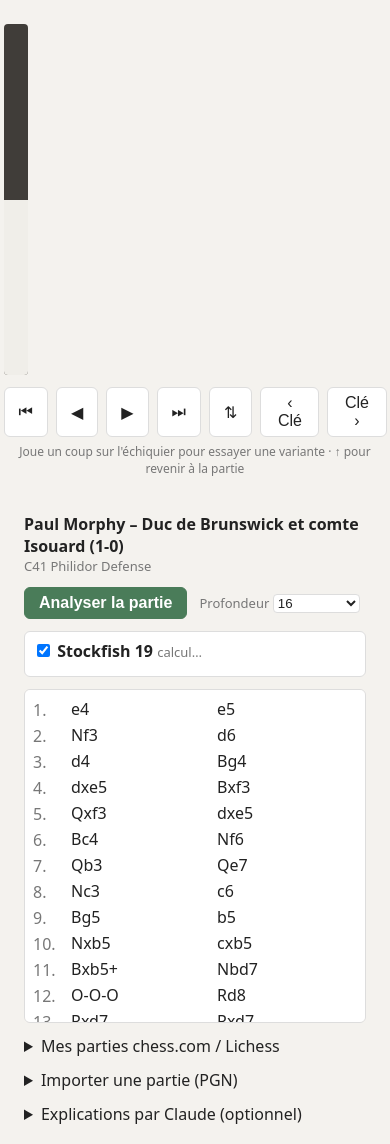
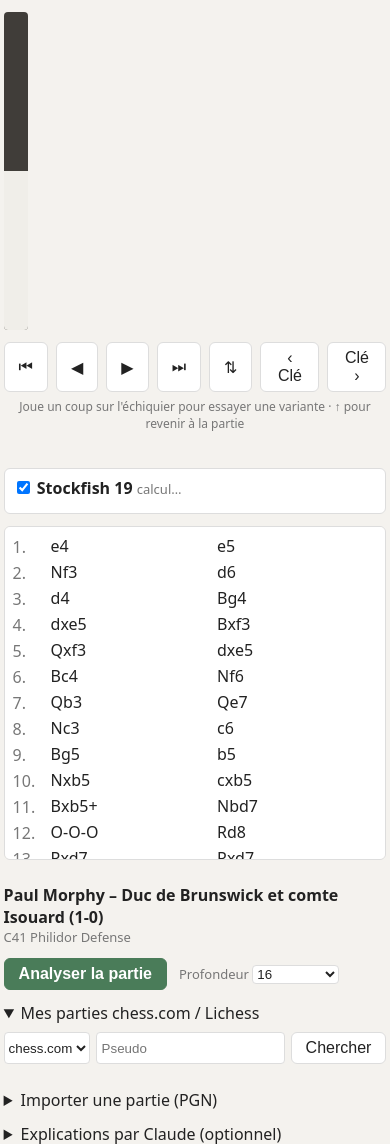
Before and after one commit to CakeChose/analyseur-d-checs, a website built with Vite: page index.html in a window 390 px wide. Built offline with nearby package versions, Linux system fonts and the light colour scheme; files whose address does not match are found by name; what @lichess-org/chessground would draw is missing.

Commit message:
Interface : trois colonnes, échiquier plus grand, plateau toujours visible
- Mise en page en trois colonnes sur grand écran (partie | échiquier |
  coups) ; l'échiquier prend la hauteur disponible. Deux colonnes sur écran
  moyen, une seule sur téléphone.
- La liste des coups défile seule pour montrer le coup courant : la page
  ne descend plus et l'échiquier reste à l'écran (boutons « Clé »).
- « Elo estimé » sans la mention « très approximatif ».

Co-Authored-By: Claude Opus 5.5 <noreply@anthropic.com>

```diff
--- a/index.html
+++ b/index.html
@@ -7,29 +7,8 @@
   </head>
   <body>
     <main class="app">
-      <section class="board-col">
-        <div class="board-row">
-          <div id="evalbar" class="evalbar" title="Évaluation">
-            <div id="evalbar-fill" class="evalbar-fill"></div>
-            <span id="evalbar-text" class="evalbar-text"></span>
-          </div>
-          <div id="board" class="board"></div>
-        </div>
-        <div class="nav">
-          <button id="first" title="Début (Origine)">⏮</button>
-          <button id="prev" title="Coup précédent (←)">◀</button>
-          <button id="next" title="Coup suivant (→)">▶</button>
-          <button id="last" title="Fin">⏭</button>
-          <button id="flip" title="Retourner l'échiquier">⇅</button>
-          <button id="key-prev" title="Moment clé précédent (erreur, gaffe, coup brillant…)">‹ Clé</button>
-          <button id="key-next" title="Moment clé suivant (erreur, gaffe, coup brillant…)">Clé ›</button>
-        </div>
-        <p class="hint muted">
-          Joue un coup sur l'échiquier pour essayer une variante · ↑ pour revenir à la partie
-        </p>
-        <div id="graph" class="graph"></div>
-      </section>
-      <section class="side-col">
+      <!-- Colonne de gauche : la partie, l'analyse, le bilan, l'import -->
+      <section class="game-col">
         <div>
           <div id="game-info" class="game-info"></div>
           <div id="opening" class="muted"></div>
@@ -47,16 +26,7 @@
         </div>
         <div id="progress" class="progress" hidden><div id="progress-fill"></div></div>
         <div id="report" class="report" hidden></div>
-        <div id="review" class="review" hidden></div>
-        <div class="engine">
-          <label class="engine-head">
-            <input type="checkbox" id="engine-on" checked />
-            Stockfish 19 <span id="engine-status" class="muted"></span>
-          </label>
-          <ol id="engine-lines" class="engine-lines"></ol>
-        </div>
-        <div id="moves" class="moves"></div>
-        <details class="import">
+        <details class="import" open>
           <summary>Mes parties chess.com / Lichess</summary>
           <div class="online-form">
             <select id="online-site">
@@ -88,6 +58,43 @@
           <p id="api-key-status" class="muted"></p>
         </details>
       </section>
+
+      <!-- Colonne centrale : l'échiquier -->
+      <section class="board-col">
+        <div class="board-row">
+          <div id="evalbar" class="evalbar" title="Évaluation">
+            <div id="evalbar-fill" class="evalbar-fill"></div>
+            <span id="evalbar-text" class="evalbar-text"></span>
+          </div>
+          <div id="board" class="board"></div>
+        </div>
+        <div class="nav">
+          <button id="first" title="Début (Origine)">⏮</button>
+          <button id="prev" title="Coup précédent (←)">◀</button>
+          <button id="next" title="Coup suivant (→)">▶</button>
+          <button id="last" title="Fin">⏭</button>
+          <button id="flip" title="Retourner l'échiquier">⇅</button>
+          <button id="key-prev" title="Moment clé précédent (erreur, gaffe, coup brillant…)">‹ Clé</button>
+          <button id="key-next" title="Moment clé suivant (erreur, gaffe, coup brillant…)">Clé ›</button>
+        </div>
+        <p class="hint muted">
+          Joue un coup sur l'échiquier pour essayer une variante · ↑ pour revenir à la partie
+        </p>
+        <div id="graph" class="graph"></div>
+      </section>
+
+      <!-- Colonne de droite : le coup, le moteur, la liste des coups -->
+      <section class="side-col">
+        <div id="review" class="review" hidden></div>
+        <div class="engine">
+          <label class="engine-head">
+            <input type="checkbox" id="engine-on" checked />
+            Stockfish 19 <span id="engine-status" class="muted"></span>
+          </label>
+          <ol id="engine-lines" class="engine-lines"></ol>
+        </div>
+        <div id="moves" class="moves"></div>
+      </section>
     </main>
     <script type="module" src="/src/main.ts"></script>
   </body>
--- a/src/main.ts
+++ b/src/main.ts
@@ -88,10 +88,25 @@ function show(node: TreeNode) {
   document.querySelectorAll('.moves .move').forEach((el) => {
     el.classList.toggle('current', Number((el as HTMLElement).dataset.id) === node.id);
   });
-  document.querySelector('.moves .current')?.scrollIntoView({ block: 'nearest' });
+  scrollMoveIntoView();
   renderReview(node);
   renderGraph();
   updateEngine(node);
+}
+
+/**
+ * Fait défiler la liste des coups (et elle seule, pas la page) pour montrer
+ * le coup courant : l'échiquier reste à l'écran.
+ */
+function scrollMoveIntoView() {
+  const list = $('moves');
+  const el = list.querySelector<HTMLElement>('.current');
+  if (!el) return;
+  const top = el.getBoundingClientRect().top - list.getBoundingClientRect().top + list.scrollTop;
+  if (top < list.scrollTop) list.scrollTop = top - 8;
+  else if (top + el.offsetHeight > list.scrollTop + list.clientHeight) {
+    list.scrollTop = top + el.offsetHeight - list.clientHeight + 8;
+  }
 }
 
 function setEvalBar(ev: PositionEval | null) {
@@ -415,7 +430,7 @@ function renderReport() {
       <thead><tr><th>${esc(h.White ?? 'Blancs')}</th><th></th><th>${esc(h.Black ?? 'Noirs')}</th></tr></thead>
       <tbody>
         <tr class="accuracy"><td>${analysis.accuracy.white.toFixed(1)}</td><td>Précision</td><td>${analysis.accuracy.black.toFixed(1)}</td></tr>
-        <tr title="Ordre de grandeur seulement, déduit de la précision sur cette seule partie"><td>~${estimateElo(analysis.accuracy.white)}</td><td>Elo estimé <span class="muted">(très approximatif)</span></td><td>~${estimateElo(analysis.accuracy.black)}</td></tr>
+        <tr title="Ordre de grandeur seulement, déduit de la précision sur cette seule partie"><td>~${estimateElo(analysis.accuracy.white)}</td><td>Elo estimé</td><td>~${estimateElo(analysis.accuracy.black)}</td></tr>
         ${rows}
       </tbody>
     </table>
--- a/src/style.css
+++ b/src/style.css
@@ -25,18 +25,64 @@ body {
   background: var(--bg);
 }
 
+/*
+ * Trois colonnes sur grand écran : partie | échiquier | coups.
+ * L'échiquier prend toute la hauteur disponible (sans dépasser la largeur restante).
+ */
 .app {
-  display: flex;
+  --side: clamp(300px, 22vw, 420px);
+  --board: clamp(320px, min(100vh - 250px, 100vw - 2 * var(--side) - 140px), 960px);
+  display: grid;
+  grid-template-columns: var(--side) auto var(--side);
+  grid-template-areas: 'game board side';
   gap: 24px;
   padding: 24px;
   justify-content: center;
-  align-items: flex-start;
-  flex-wrap: wrap;
+  align-items: start;
+}
+.game-col {
+  grid-area: game;
+  display: flex;
+  flex-direction: column;
+  gap: 12px;
+}
+.board-col {
+  grid-area: board;
+}
+.side-col {
+  grid-area: side;
+  /* Même hauteur que l'échiquier et ses boutons : la liste des coups défile à l'intérieur. */
+  height: calc(var(--board) + 60px);
+}
+
+/* Écran moyen : échiquier + coups, la colonne « partie » passe dessous. */
+@media (max-width: 1150px) {
+  .app {
+    --side: clamp(300px, 34vw, 420px);
+    --board: clamp(300px, min(100vh - 230px, 100vw - var(--side) - 120px), 900px);
+    grid-template-columns: auto var(--side);
+    grid-template-areas: 'board side' 'game game';
+  }
+}
+/* Téléphone : une seule colonne. */
+@media (max-width: 760px) {
+  .app {
+    --board: calc(100vw - 72px);
+    grid-template-columns: 1fr;
+    grid-template-areas: 'board' 'side' 'game';
+    padding: 12px;
+  }
+  .side-col {
+    height: auto;
+  }
+  .moves {
+    max-height: 320px;
+  }
 }
 
 .board {
-  width: min(560px, 90vw);
-  height: min(560px, 90vw);
+  width: var(--board);
+  height: var(--board);
 }
 
 .board-row {
@@ -143,7 +189,6 @@ button:hover {
 }
 
 .side-col {
-  width: min(360px, 90vw);
   display: flex;
   flex-direction: column;
   gap: 12px;
@@ -154,8 +199,9 @@ button:hover {
 }
 
 .moves {
+  flex: 1;
+  min-height: 160px;
   padding: 6px 8px;
-  max-height: 320px;
   overflow-y: auto;
   background: var(--panel);
   border: 1px solid var(--border);
@@ -422,7 +468,7 @@ select {
 
 .graph {
   margin-top: 12px;
-  width: calc(min(560px, 90vw) + 32px);
+  width: calc(var(--board) + 32px);
 }
 .graph-svg {
   display: block;
```
